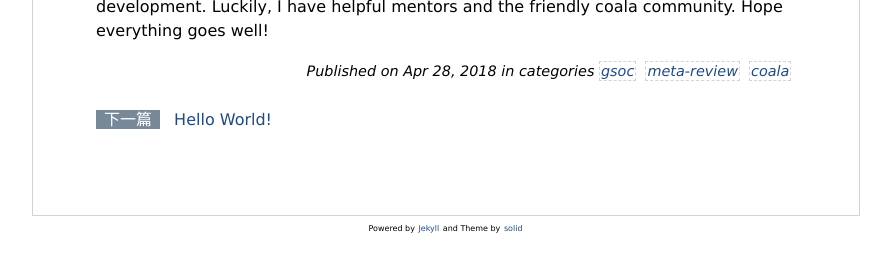
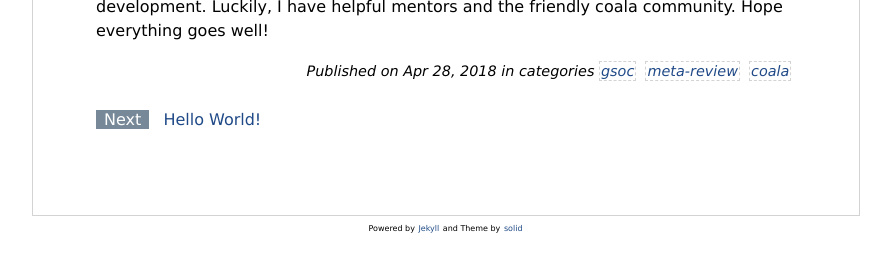
Before and after one commit to li-boxuan/li-boxuan.github.io, a Jekyll site: the page built from _posts/2018-04-28-gsoc-2018-project-meta-review.md, in a window 1280 px wide. Shown: the part 556-828 px from the top of the page, without its empty margins (194-1085 px from the left). Built offline with Jekyll 4.4.1, drawn with Linux system fonts in a browser that asks for light colours; comment, search, counter and statistics services are not loaded.

Commit message:
post.html: translate chinese into english

```diff
--- a/_layouts/post.html
+++ b/_layouts/post.html
@@ -16,13 +16,13 @@
         <ul class="prev_next">
             {% if page.previous.url %}
             <li>
-                <span>上一篇</span>
+                <span>Previous</span>
                 <a href="{{page.previous.url}}">{{page.previous.title}}</a>
             </li>
             {% endif %}
             {% if page.next.url %}
             <li>
-                <span>下一篇</span>
+                <span>Next</span>
                 <a href="{{page.next.url}}">{{page.next.title}}</a>
             </li>
             {% endif %}
```
